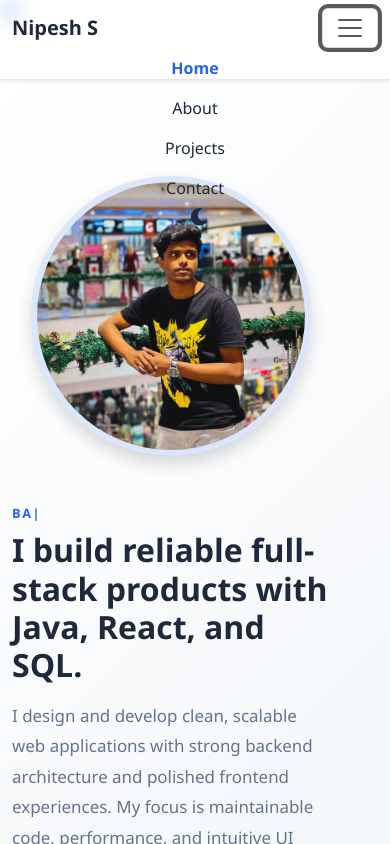
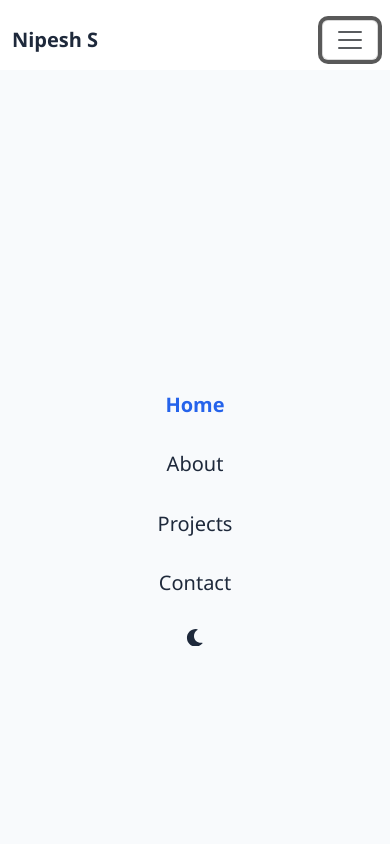
Before and after one commit to NipeshS/Portfolio, a React (Vite) app: page / in a window 390 px wide. Both pictures are taken after a click on the button "Toggle navigation". Shown: the top 844 px of the page. Built offline with nearby package versions, Linux system fonts and the light colour scheme.

Commit message:
Implement mobile fullscreen navbar overlay menu

```diff
--- a/src/components/Header.jsx
+++ b/src/components/Header.jsx
@@ -12,6 +12,7 @@ const NAV_ITEMS = [
 function Header() {
   const { isDark, toggleTheme } = useTheme();
   const [activeSection, setActiveSection] = useState("home");
+  const [mobileMenuOpen, setMobileMenuOpen] = useState(false);
 
   useEffect(() => {
     const sections = NAV_ITEMS.map((item) => document.getElementById(item.id)).filter(Boolean);
@@ -50,6 +51,17 @@ function Header() {
     };
   }, []);
 
+  useEffect(() => {
+    document.body.style.overflow = mobileMenuOpen ? "hidden" : "";
+    return () => {
+      document.body.style.overflow = "";
+    };
+  }, [mobileMenuOpen]);
+
+  const handleNavClick = () => {
+    setMobileMenuOpen(false);
+  };
+
   return (
     <nav
       className={`navbar navbar-expand-lg sticky-top shadow-sm theme-navbar ${
@@ -63,22 +75,22 @@ function Header() {
         <button
           className="navbar-toggler"
           type="button"
-          data-bs-toggle="collapse"
-          data-bs-target="#navbarNav"
           aria-controls="navbarNav"
-          aria-expanded="false"
+          aria-expanded={mobileMenuOpen}
           aria-label="Toggle navigation"
+          onClick={() => setMobileMenuOpen((prev) => !prev)}
         >
           <span className="navbar-toggler-icon"></span>
         </button>
-        <div className="collapse navbar-collapse" id="navbarNav">
-          <ul className="navbar-nav ms-auto d-flex align-items-center">
+        <div className={`navbar-collapse custom-mobile-menu ${mobileMenuOpen ? "open" : ""}`} id="navbarNav">
+          <ul className="navbar-nav ms-auto d-flex align-items-center mobile-menu-links">
             {NAV_ITEMS.map((item) => (
               <li className="nav-item" key={item.id}>
                 <a
                   className={`nav-link ${activeSection === item.id ? "active" : ""}`}
                   href={`#${item.id}`}
                   aria-current={activeSection === item.id ? "page" : undefined}
+                  onClick={handleNavClick}
                 >
                   {item.label}
                 </a>
@@ -87,7 +99,10 @@ function Header() {
             <li className="nav-item d-flex align-items-center ms-2">
               <span
                 className="theme-toggle-icon"
-                onClick={toggleTheme}
+                onClick={() => {
+                  toggleTheme();
+                  setMobileMenuOpen(false);
+                }}
                 role="button"
                 tabIndex={0}
                 onKeyDown={(event) => {
--- a/src/styles.css
+++ b/src/styles.css
@@ -265,13 +265,75 @@ html,
   top: 0;
   width: 100%;
   height: 80px;
-  z-index: 1000;
+  z-index: 10000;
 }
 
 .theme-navbar .navbar-brand,
 .theme-navbar .nav-link {
   color: var(--navbar-text);
   transition: color 0.3s ease;
+}
+
+@media (max-width: 991.98px) {
+  .custom-mobile-menu {
+    position: fixed;
+    top: 70px;
+    left: 0;
+    width: 100%;
+    height: 100vh;
+    background: var(--bg-color);
+    display: flex;
+    flex-direction: column;
+    align-items: center;
+    justify-content: center;
+    padding-top: 40px;
+    gap: 25px;
+    z-index: 9999;
+    transform: translateY(-20px);
+    opacity: 0;
+    pointer-events: none;
+    transition: all 0.3s ease;
+  }
+
+  .custom-mobile-menu.open {
+    transform: translateY(0);
+    opacity: 1;
+    pointer-events: auto;
+  }
+
+  .mobile-menu-links {
+    margin-left: 0 !important;
+    width: 100%;
+    align-items: center !important;
+    gap: 0.35rem;
+  }
+
+  .mobile-menu-links .nav-link {
+    font-size: 1.25rem;
+    font-weight: 500;
+    color: var(--navbar-text);
+    padding: 0.75rem 0;
+  }
+
+  .mobile-menu-links .nav-item {
+    width: 100%;
+    display: flex;
+    justify-content: center;
+  }
+
+  .mobile-menu-links .nav-item.ms-2 {
+    margin-left: 0 !important;
+    margin-top: 0.8rem;
+  }
+
+  .hero-section {
+    padding-top: 100px;
+  }
+
+  .profile-image {
+    width: 200px;
+    height: 200px;
+  }
 }
 
 .theme-toggle-icon {
```
